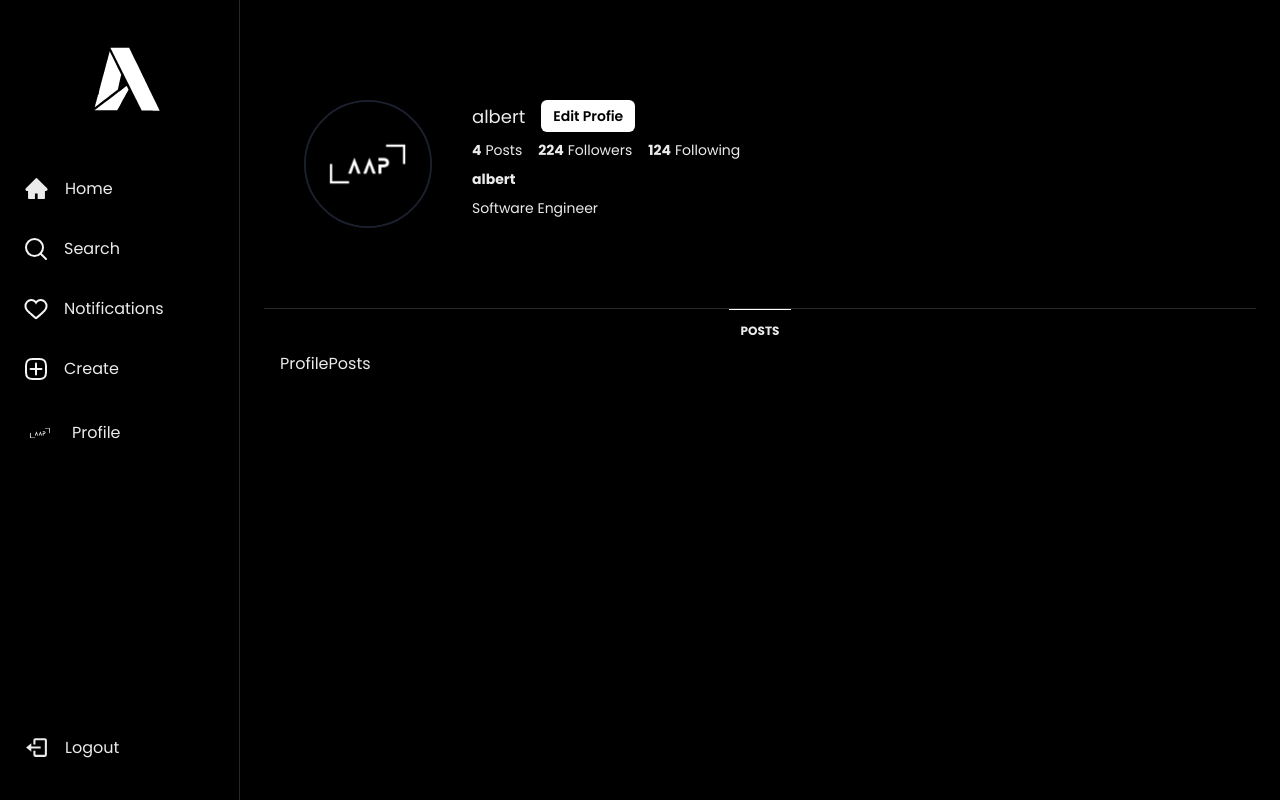
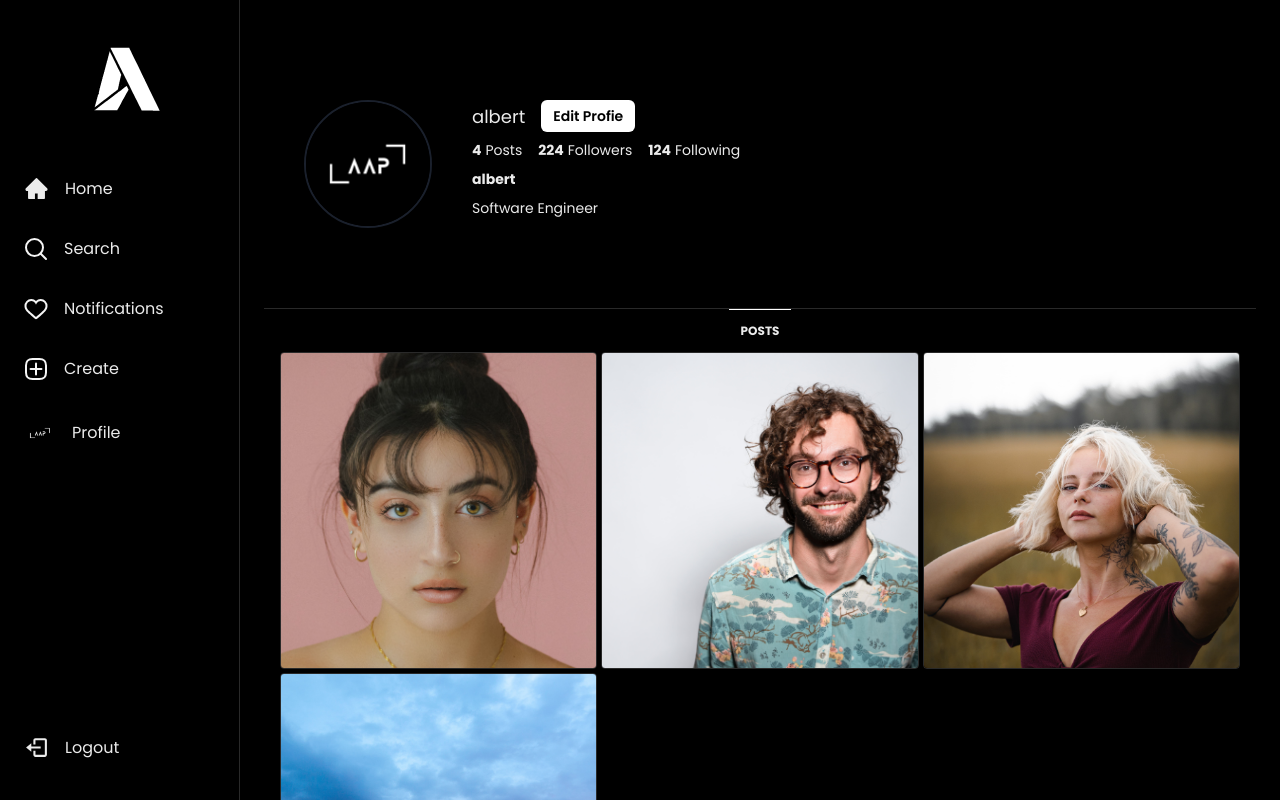
Before and after one commit to albertnanda19/AlSnap, a React (Vite) app: page /albertm in a window 1280 px wide. Shown: the top 800 px of the page. Built offline with nearby package versions, Linux system fonts and the light colour scheme.

Commit message:
create posts layout on profile page

```diff
--- a/src/components/Profile/ProfilePost.jsx
+++ b/src/components/Profile/ProfilePost.jsx
@@ -1,6 +1,29 @@
-const ProfilePost = () => {
+import { Flex, GridItem, Text, Image } from '@chakra-ui/react'
+import { AiFillHeart } from 'react-icons/ai'
+import { FaComment } from 'react-icons/fa'
+
+const ProfilePost = ({ img }) => {
     return (
-        <div>ProfilePost</div>
+        <GridItem cursor={"pointer"} borderRadius={4} overflow={"hidden"} border={"1px solid"} borderColor={"whiteAlpha.300"} position={"relative"} aspectRatio={1 / 1}>
+            <Flex opacity={0} _hover={{ opacity: 1 }} position={"absolute"} top={0} left={0} right={0} bottom={0} bg={"blackAlpha.700"} transition={"all 0.3s ease"} zIndex={1} justifyContent={"center"}>
+                <Flex alignItems={"center"} justifyContent={"center"} gap={50}>
+                    <Flex>
+                        <AiFillHeart size={20} />
+                        <Text fontWeight={"bold"} ml={2}>
+                            7
+                        </Text>
+                    </Flex>
+                    <Flex>
+                        <FaComment size={20} />
+                        <Text fontWeight={"bold"} ml={2}>
+                            7
+                        </Text>
+                    </Flex>
+                </Flex>
+            </Flex>
+
+            <Image src={img} alt="profile post" w={"100%"} h={"100%"} objectFit={"cover"} />
+        </GridItem>
     )
 }
 
--- a/src/components/Profile/ProfilePosts.jsx
+++ b/src/components/Profile/ProfilePosts.jsx
@@ -1,6 +1,41 @@
+import { Grid, VStack, Box, Skeleton } from '@chakra-ui/react'
+import { useEffect } from 'react'
+import { useState } from 'react'
+import ProfilePost from './ProfilePost'
+
 const ProfilePosts = () => {
+
+    const [isLoading, setIsLoading] = useState(true)
+
+    useEffect(() => {
+        setTimeout(() => {
+            setIsLoading(false)
+        }, 2000)
+    }, [])
+
     return (
-        <div>ProfilePosts</div>
+        <Grid
+            templateColumns={{ sm: "repeat(1, 1fr)", md: "repeat(3, 1fr)" }}
+            gap={1}
+            columnGap={1}
+        >
+            {isLoading && [0, 1, 2, 3, 4, 5, 6].map((_, index) => (
+                <VStack key={index} alignItems={"flex-start"} gap={4}>
+                    <Skeleton w={"full"}>
+                        <Box h={"300px"}>Contents wrapped</Box>
+                    </Skeleton>
+                </VStack>
+            ))}
+
+            {!isLoading && (
+                <>
+                    <ProfilePost img="/img1.png" />
+                    <ProfilePost img="/img2.png" />
+                    <ProfilePost img="/img3.png" />
+                    <ProfilePost img="/img4.png" />
+                </>
+            )}
+        </Grid>
     )
 }
 
```
